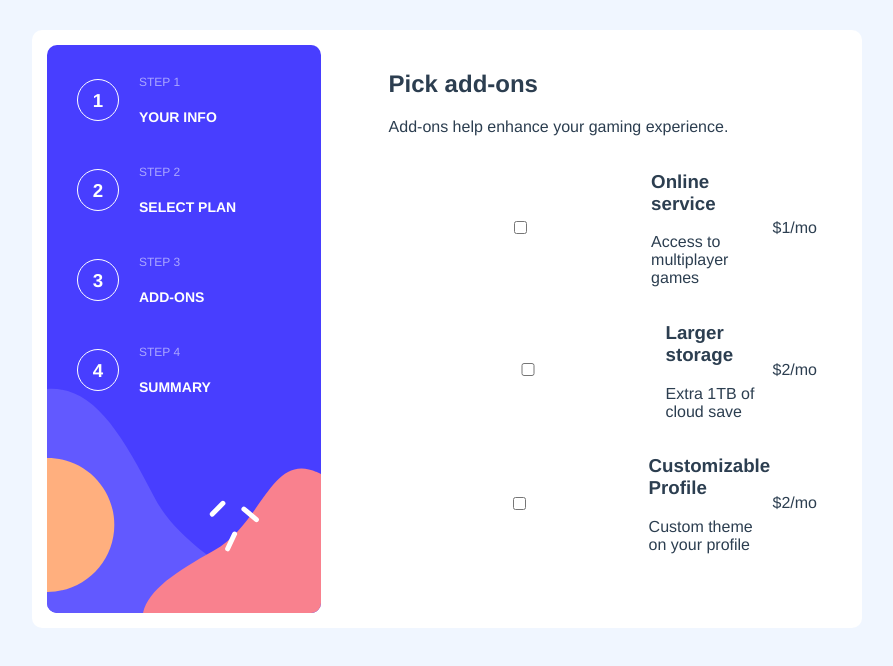
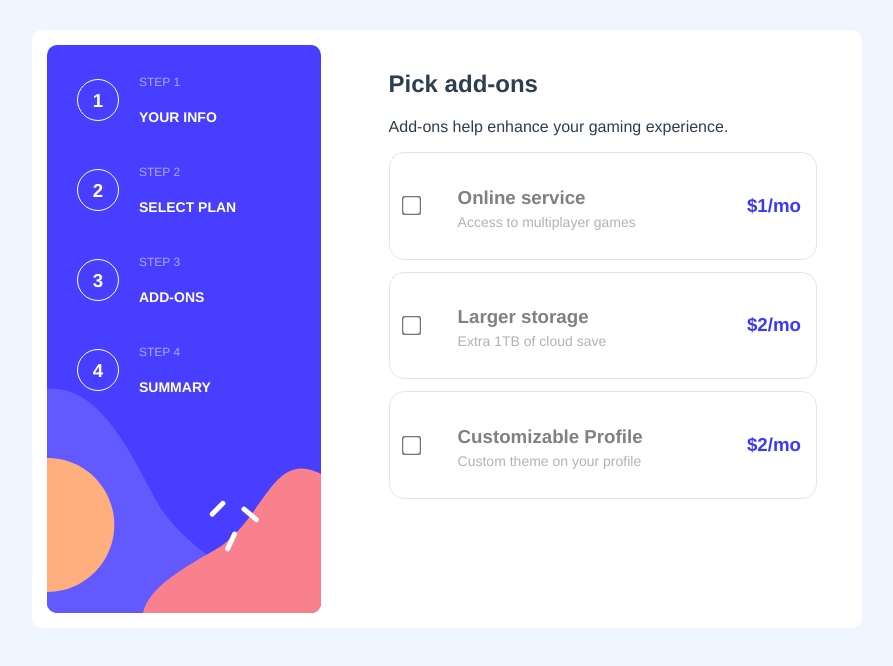
Before and after one commit to qudos4real/multi-step-form, a Vue app: page /Addons in a window 1280 px wide. Shown: the top 666 px of the page, without its empty margins (193-1086 px from the left). Built offline with nearby package versions, Linux system fonts and the light colour scheme.

Commit message:
Added add-on options

```diff
--- a/src/views/Addons.vue
+++ b/src/views/Addons.vue
@@ -3,12 +3,16 @@
   <p>Add-ons help enhance your gaming experience.</p>
   <div class="addonWrapper">
     <div v-for="addon in addonServices" :key="addon.name" class="addonList">
-      <input type="checkbox">
       <div>
-        <h3>{{ addon.title }}</h3>
-        <p>{{ addon.desc }}</p>
+        <input type="checkbox">
+        <div class="titleDesc">
+          <h3>{{ addon.title }}</h3>
+          <p>{{ addon.desc }}</p>
+        </div>
       </div>
-      {{ addon.price }}
+      <h3 class="price">
+        {{ addon.price }}
+      </h3>
 
     </div>
   </div>
@@ -45,5 +49,47 @@ export default {
 .addonList {
   display: flex;
   align-items: center;
+  justify-content: space-between;
+  border: 1px solid #e5e5e5;
+  padding: 15px;
+  margin: 12px 0;
+  border-radius: 15px;
+  cursor: pointer;
 }
+.addonList > div {
+  display: flex;
+  align-items: center;
+}
+.addonList input {
+  margin: 0;
+  width: auto;
+  margin: auto 40px auto 0;
+  transform: scale(1.5);
+  color: rgba(128, 128, 128, 0.603);
+}
+
+.titleDesc > h3 {
+  /* margin: 0; */
+  margin-bottom: 5px;
+  color: grey;
+}
+.titleDesc > p {
+  /* margin: 0; */
+  margin-top: 3px;
+  font-size: 14px;
+  color: rgba(128, 128, 128, 0.603);
+}
+.price {
+  color: rgba(0, 0, 255, 0.781);
+}
+/*
+  display: inline;
+}
+.titleDesc>p {
+
+  margin: 0;
+  margin-top: 2px;
+} */
+
+
 </style>
```
